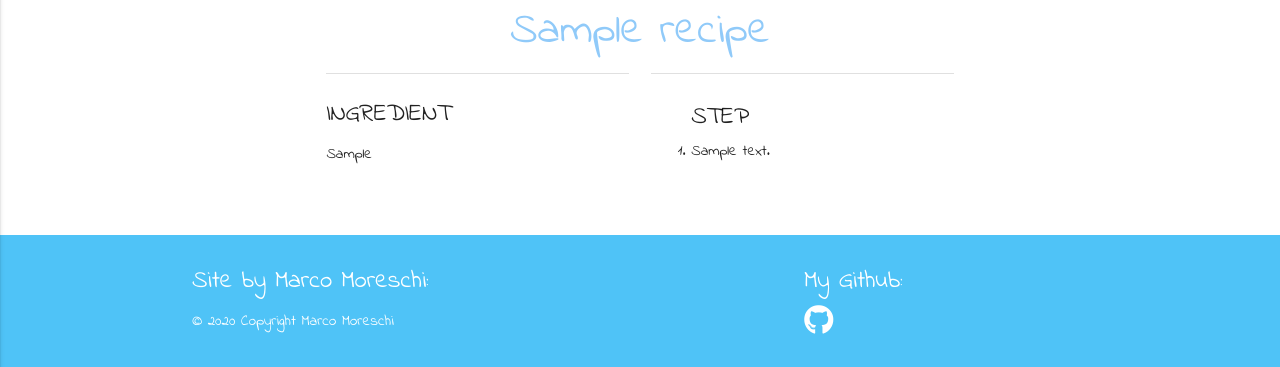
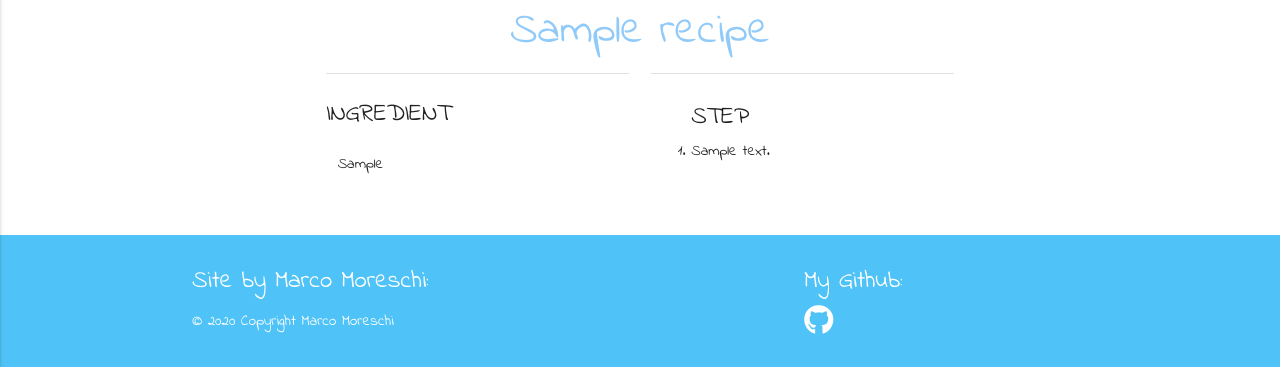
Before and after one commit to marcomoreschi/milestone-3, a Flask app: template templates/the_recipes.html in a window 1280 px wide. Shown: the part 489-856 px from the top of the page. Run offline with Flask 2, Linux system fonts and the light colour scheme; the template is opened without the code that fills it: most values are stand-ins (such as "Sample title", 1, 10 or a date in 2020); grey boxes marked "Sample" are stand-in pictures; some libraries are stand-ins or nearby versions.

Commit message:
Fix bug in Heroku

```diff
--- a/app.py
+++ b/app.py
@@ -79,6 +79,8 @@ def the_recipes(recipe_id):
     return render_template("the_recipes.html", recipe=the_recipes)
 
 
+
+
 if __name__ == '__main__':
     app.run(host=os.environ.get('IP'),
             port=int(os.environ.get('PORT')),
--- a/templates/addrecipe.html
+++ b/templates/addrecipe.html
@@ -52,7 +52,7 @@
             </div>
             <div class="input-field col s12 m4">
                 <i class="material-icons prefix">local_dining</i>
-                <textarea name="recipe_ingredients-1" id="recipe_ingredients-1" class="materialize-textarea"></textarea>
+                <textarea name="recipe_ingredients_1" id="recipe_ingredients_1" class="materialize-textarea"></textarea>
                 <label for="icon_telephone">Recipe Ingredient 2</label>
             </div>
         </div>
--- a/templates/the_recipes.html
+++ b/templates/the_recipes.html
@@ -14,9 +14,11 @@
     <div class="grid-example col s12 m6">
         <div class="divider"></div>
             <div class="section">
+
                 <h5 class="card-title standard-font">INGREDIENT</h5>
-                <p class="standard-font">{{recipe.recipe_ingredients}}</p>
-
+                <ul class="col s6 l4">
+                <li class="standard-font">{{recipe.recipe_ingredients.capitalize()}}</li>
+                </ul>
             </div>
     </div>
 
```
